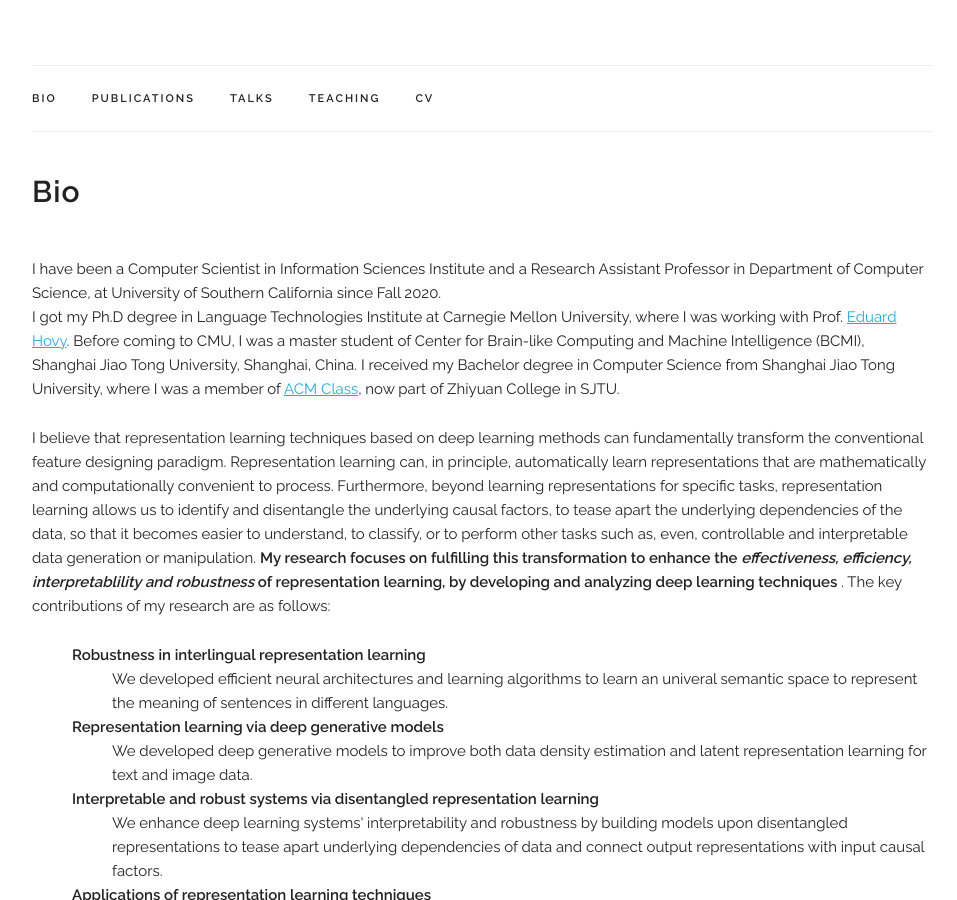
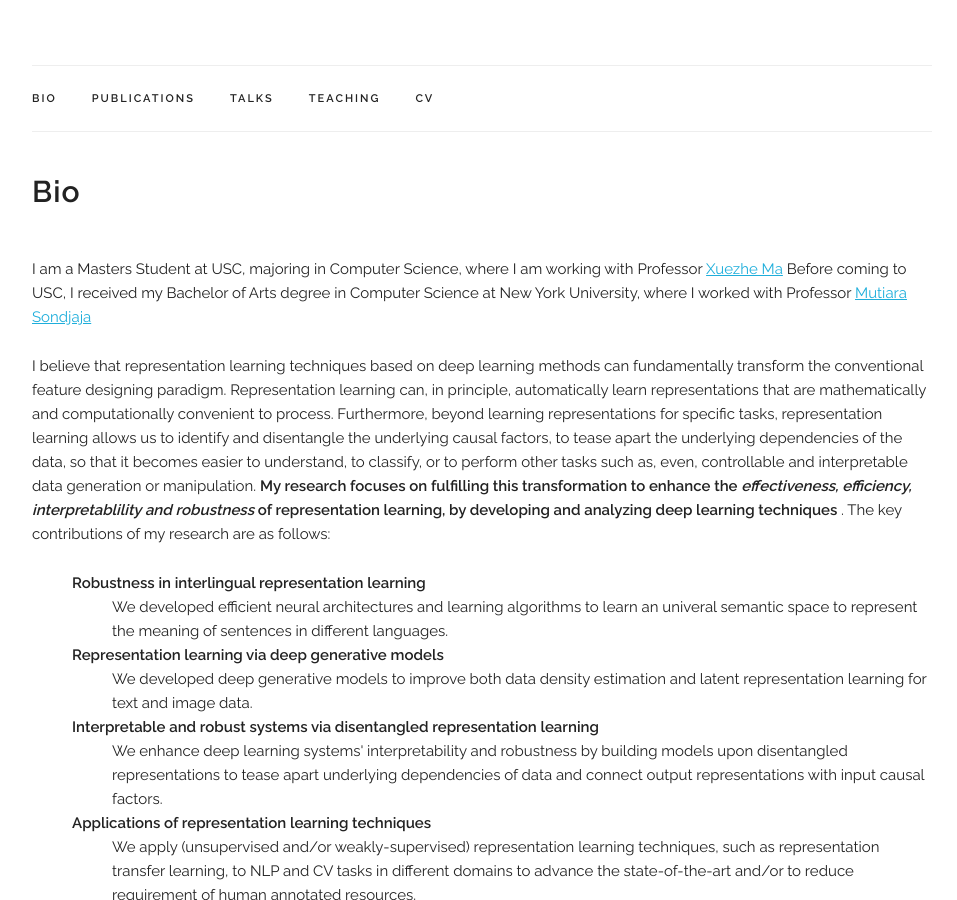
Before and after one commit to euigyuki/euigyuki.github.io, a Jekyll site: the page built from index.html, in a window 1280 px wide and 900 px high, scrolled down 316 px. Shown: the whole window, without its empty margins (158-1115 px from the left). Built offline with Jekyll 4.4.1, drawn with Linux system fonts in a browser that asks for light colours; some web fonts are replaced.

Commit message:
slight changes to the main info

```diff
--- a/_data/experience.yaml
+++ b/_data/experience.yaml
@@ -4,9 +4,3 @@ experiences:
   title: "Researcher"
   subtitle: ""
   category: "work"
-
-- place: "Stanford CS / Statistics"
-  time: "2016 - 2019"
-  title: "Postdoc"
-  subtitle: "Working for Percy Liang + John Duchi"
-  category: "work"
--- a/index.html
+++ b/index.html
@@ -6,10 +6,9 @@ title: Home
 <div class="docs-section" id="bio">
   <h4><b>Bio</b></h4>
   <p>
-      <br>I have been a Computer Scientist in Information Sciences Institute and a Research Assistant Professor in Department of Computer Science, at University of Southern California since Fall 2020.<br>
-    I got my Ph.D degree in Language Technologies Institute at Carnegie Mellon University, where I was working with Prof. <a href=http://www.cs.cmu.edu/~hovy/ target="_blank">Eduard Hovy</a>.
-    Before coming to CMU, I was a master student of Center for Brain-like Computing and Machine Intelligence (BCMI), Shanghai Jiao Tong University, Shanghai, China.
-    I received my Bachelor degree in Computer Science from Shanghai Jiao Tong University, where I was a member of <a href=http://acm.sjtu.edu.cn/ target="_blank">ACM Class</a>, now part of Zhiyuan College in SJTU.
+      <br> I am a Masters Student at USC, majoring in Computer Science, where I am working with Professor  <a href=https://xuezhemax.github.io target="_blank">Xuezhe Ma</a>
+    Before coming to USC, I received my Bachelor of Arts degree in Computer Science at New York University, where I worked with Professor  <a href=https://cims.nyu.edu/~sondjaja/ target="_blank">Mutiara Sondjaja</a>
+
   </p>
   <p>
     I believe that representation learning techniques based on deep learning methods can fundamentally transform the conventional feature designing paradigm.
```
